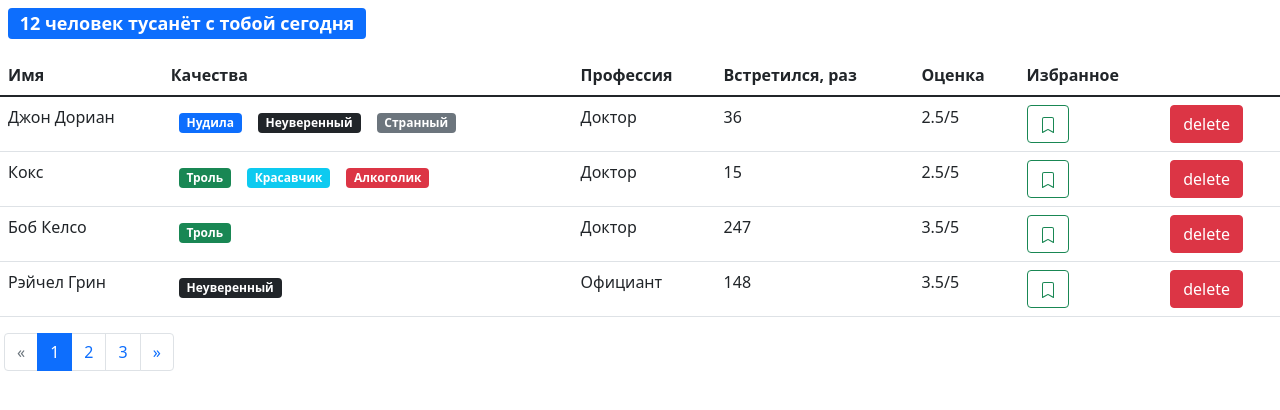
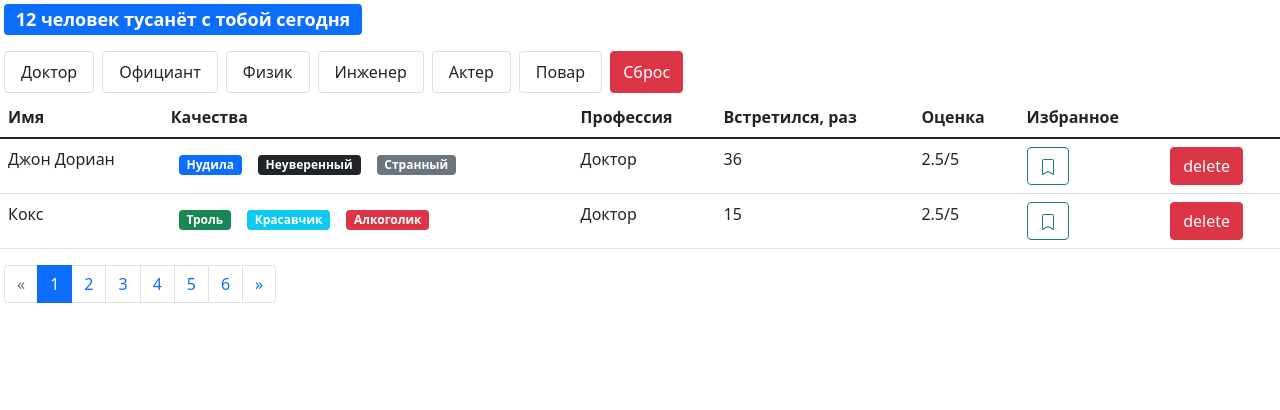
Before and after one commit to khomutovb/fast-company-app, a React (Create React App) app: page / in a window 1280 px wide. Shown: the top 410 px of the page. Built offline with nearby package versions, Linux system fonts and the light colour scheme.

Commit message:
add filter function and PropTypes obj or arr for professions

```diff
--- /dev/null
+++ b/src/api/fake.api/professions.api.js
@@ -0,0 +1,26 @@
+export const professionsObject = {
+    doctor: { _id: "67rdca3eeb7f6fgeed471818", name: "Доктор" },
+    waiter: { _id: "67rdca3eeb7f6fgeed471820", name: "Официант" },
+    physics: { _id: "67rdca3eeb7f6fgeed471814", name: "Физик" },
+    engineer: { _id: "67rdca3eeb7f6fgeed471822", name: "Инженер" },
+    actor: { _id: "67rdca3eeb7f6fgeed471824", name: "Актер" },
+    cook: { _id: "67rdca3eeb7f6fgeed471829", name: "Повар" }
+};
+export const professions = [
+    { _id: "67rdca3eeb7f6fgeed471818", name: "Доктор" },
+    { _id: "67rdca3eeb7f6fgeed471820", name: "Официант" },
+    { _id: "67rdca3eeb7f6fgeed471814", name: "Физик" },
+    { _id: "67rdca3eeb7f6fgeed471822", name: "Инженер" },
+    { _id: "67rdca3eeb7f6fgeed471824", name: "Актер" },
+    { _id: "67rdca3eeb7f6fgeed471829", name: "Повар" }
+];
+const fetchAll = () =>
+    new Promise((resolve) => {
+        window.setTimeout(function () {
+            resolve(professions);
+        }, 2000);
+    });
+
+export default {
+    fetchAll
+};
--- a/src/api/fake.api/user.api.js
+++ b/src/api/fake.api/user.api.js
@@ -1,20 +1,36 @@
-const professions = {
-    doctor: { _id: "67rdca3eeb7f6fgeed471818", name: "Доктор" },
-    waiter: { _id: "67rdca3eeb7f6fgeed471820", name: "Официант" },
-    physics: { _id: "67rdca3eeb7f6fgeed471814", name: "Физик" },
-    engineer: { _id: "67rdca3eeb7f6fgeed471822", name: "Инженер" },
-    actor: { _id: "67rdca3eeb7f6fgeed471824", name: "Актер" },
-    cook: { _id: "67rdca3eeb7f6fgeed471829", name: "Повар" }
-}
+import { professionsObject as professions } from "./professions.api";
 const qualities = {
-    tedious: { _id: "67rdca3eeb7f6fgeed471198", name: "Нудила", color: "primary" },
-    strange: { _id: "67rdca3eeb7f6fgeed471100", name: "Странный", color: "secondary" },
-    buller: { _id: "67rdca3eeb7f6fgeed4711012", name: "Троль", color: "success" },
-    alcoholic: { _id: "67rdca3eeb7f6fgeed471101", name: "Алкоголик", color: "danger" },
-    handsome: { _id: "67rdca3eeb7f6fgeed471102", name: "Красавчик", color: "info" },
-    uncertain: { _id: "67rdca3eeb7f6fgeed471102", name: "Неуверенный", color: "dark" },
-
-}
+    tedious: {
+        _id: "67rdca3eeb7f6fgeed471198",
+        name: "Нудила",
+        color: "primary"
+    },
+    strange: {
+        _id: "67rdca3eeb7f6fgeed471100",
+        name: "Странный",
+        color: "secondary"
+    },
+    buller: {
+        _id: "67rdca3eeb7f6fgeed4711012",
+        name: "Троль",
+        color: "success"
+    },
+    alcoholic: {
+        _id: "67rdca3eeb7f6fgeed471101",
+        name: "Алкоголик",
+        color: "danger"
+    },
+    handsome: {
+        _id: "67rdca3eeb7f6fgeed471102",
+        name: "Красавчик",
+        color: "info"
+    },
+    uncertain: {
+        _id: "67rdca3eeb7f6fgeed471102",
+        name: "Неуверенный",
+        color: "dark"
+    }
+};
 
 const users = [
     {
@@ -112,8 +128,16 @@ const users = [
         qualities: [qualities.handsome],
         completedMeetings: 434,
         rate: 5
-    },
-]
-export function fetchAll() {
-    return users
-}
+    }
+];
+
+const fetchAll = () =>
+    new Promise((resolve) => {
+        window.setTimeout(function () {
+            resolve(users);
+        }, 2000);
+    });
+
+export default {
+    fetchAll
+};
--- a/src/app.jsx
+++ b/src/app.jsx
@@ -1,9 +1,11 @@
-import React, { useState } from 'react'
-import SearchStatus from './components/searchStatus'
+import React, { useState, useEffect } from 'react'
 import Users from './components/users'
 import api from './api/'
 function App() {
-    const [users, setUsers] = useState(api.users.fetchAll())
+    const [users, setUsers] = useState()
+    useEffect(() => {
+        api.users.fetchAll().then((data) => setUsers(data))
+    }, [])
     const handleDelete = (userId) => {
         let key = users
             .map((item) => item)
@@ -22,8 +24,14 @@ function App() {
     }
     return (
         <React.Fragment>
-            <SearchStatus length={users.length} />
-            <Users users={users} onDelete={handleDelete} onToggleBookMark={handleToggleBookMark} />
+            {users ? (
+                <Users users={users} onDelete={handleDelete} onToggleBookMark={handleToggleBookMark} />
+            ) : (
+                    <div className="d-flex align-items-center m-2">
+                        <strong>Loading...</strong>
+                    </div>
+                )
+            }
         </React.Fragment>
     );
 }
--- /dev/null
+++ b/src/components/groupList.jsx
@@ -0,0 +1,33 @@
+import React from 'react'
+import PropTypes from 'prop-types'
+
+const GroupList = ({ items, valueProperty, contentProperty, derictionProperty, onItemSelect, selectedItem }) => {
+    return (
+        <ul className={"list-group " + derictionProperty}>
+            {Object.keys(items).map((item) => (
+                <li
+                    style={{ borderWidth: '1px', borderRadius: '4px' }}
+                    className={"list-group-item m-1 " + (items[item] === selectedItem ? 'active' : '')}
+                    role="button"
+                    key={items[item][valueProperty]}
+                    onClick={() => onItemSelect(items[item])}
+                >
+                    {items[item][contentProperty]}
+                </li>
+            ))}
+        </ul>
+    )
+}
+GroupList.defaultProps = {
+    valueProperty: '_id',
+    contentProperty: 'name'
+}
+GroupList.propTypes = {
+    items: PropTypes.oneOfType([PropTypes.object, PropTypes.array]),
+    valueProperty: PropTypes.string.isRequired,
+    contentProperty: PropTypes.string.isRequired,
+    derictionProperty: PropTypes.string,
+    onItemSelect: PropTypes.func.isRequired,
+    selectedItem: PropTypes.object,
+}
+export default GroupList
--- a/src/components/pagination.jsx
+++ b/src/components/pagination.jsx
@@ -4,26 +4,26 @@ import PropTypes from 'prop-types'
 
 const Pagination = ({ onPageChange, itemsCount, pageSize, currentPage, onPageChangePrev, onPageChangeNext }) => {
     const pageCount = Math.ceil(itemsCount / pageSize)
-    if (pageCount === 1 && itemsCount < 0) return null
+    if (pageCount === 1 ) return null
     const pages = _.range(1, pageCount + 1)
     //[]
     return (
         <nav aria-label="Page navigation example">
             <ul className="pagination m-1">
                 {pages.length > 0 && itemsCount > pageSize &&
-                    <li className={'page-item ' + (currentPage === 1 ? 'disabled' : '')}>
+                    <li className={'page-item ' + (currentPage === 1 ? 'disabled' : '')} role="button">
                         <a className="page-link" aria-label="Previous" onClick={() => onPageChangePrev(currentPage - 1)}>
                             <span aria-hidden="true">&laquo;</span>
                         </a>
                     </li>
                 }
                 {pages.map((page) => (
-                    <li key={page} className={'page-item ' + (page === currentPage ? 'active' : '')}>
+                    <li key={page} className={'page-item ' + (page === currentPage ? 'active' : '')} role="button">
                         <a className="page-link" onClick={() => onPageChange(page)}>{page}</a>
                     </li>
                 ))}
                 {pages.length > 0 && itemsCount > pageSize &&
-                    <li className={'page-item ' + (currentPage === pages.length ? 'disabled' : '')}>
+                    <li className={'page-item ' + (currentPage === pages.length ? 'disabled' : '')} role="button">
                         <a className="page-link" aria-label="Next" onClick={() => onPageChangeNext((currentPage + 1), pages.length)}>
                             <span aria-hidden="true">&raquo;</span>
                         </a>
@@ -35,7 +35,7 @@ const Pagination = ({ onPageChange, itemsCount, pageSize, currentPage, onPageCha
 }
 Pagination.propTypes = {
     onPageChange: PropTypes.func.isRequired,
-    itemsCount: PropTypes.number.isRequired,
+    itemsCount: PropTypes.number,
     pageSize: PropTypes.number.isRequired,
     currentPage: PropTypes.number.isRequired,
     onPageChangePrev: PropTypes.func,
--- a/src/components/searchStatus.jsx
+++ b/src/components/searchStatus.jsx
@@ -10,6 +10,6 @@ const SearchStatus = ({ length }) => {
     )
 }
 SearchStatus.propTypes = {
-    length: PropTypes.number.isRequired,
+    length: PropTypes.number,
 }
 export default SearchStatus
--- a/src/components/users.jsx
+++ b/src/components/users.jsx
@@ -1,14 +1,28 @@
-import React, { useState } from 'react'
+import React, { useState, useEffect } from 'react'
 import User from './user'
 import Pagination from './pagination'
 import { paginate } from '../utils/pagination'
 import PropTypes from 'prop-types'
+import api from '../api'
+import GroupList from './groupList'
+import SearchStatus from './searchStatus'
+import _ from 'lodash'
 const Users = ({ users: allUsers, onDelete, onToggleBookMark }) => {
-    const count = allUsers.length
-    const pageSize = 4
     const [currentPage, setCurrentPage] = useState(1)
+    const [professions, setProfessions] = useState()
+    const [selectedProf, setSelectedProf] = useState()
+    const pageSize = 2
+    useEffect(() => {
+        api.professions.fetchAll().then((data) => setProfessions(data))
+    }, [])
+    useEffect(() => {
+        setCurrentPage(1)
+    }, [selectedProf])
     const handlePageChange = (pageIndex) => {
         setCurrentPage(pageIndex)
+    }
+    const handleProfessionsSelect = (items) => {
+        setSelectedProf(items)
     }
     const handlePageChangePrev = (prevIndex) => {
         if (prevIndex > 0) {
@@ -20,9 +34,33 @@ const Users = ({ users: allUsers, onDelete, onToggleBookMark }) => {
             setCurrentPage(nextIndex)
         }
     }
-    const users = paginate(allUsers, currentPage, pageSize)
+    const filteredUsersFunc = () => {
+        if (professions instanceof Array) {
+            return allUsers.filter((user) => _.isEqual(user.profession, selectedProf))
+        } else {
+            return selectedProf ? allUsers.filter((user) => user.profession === selectedProf) : allUsers
+        }
+    }
+    const filteredUsers = selectedProf ? filteredUsersFunc() : allUsers
+    const count = filteredUsers.length
+    const users = paginate(filteredUsers, currentPage, pageSize)
+    const clearFilter = () => {
+        setSelectedProf(undefined)
+    }
     return (
         <React.Fragment>
+            <SearchStatus length={count} />
+            {professions &&
+                <div className="d-flex">
+                    <GroupList
+                        selectedItem={selectedProf}
+                        items={professions}
+                        onItemSelect={handleProfessionsSelect}
+                        derictionProperty='list-group-horizontal flex-wrap'
+                    />
+                    <button className="btn btn-danger m-1" onClick={clearFilter}>Сброс</button>
+                </div>
+            }
             <table className="table">
                 <thead>
                     <tr>
--- a/src/utils/extraFunction.js
+++ b/src/utils/extraFunction.js
@@ -1,5 +1,5 @@
 export function getBageClasses(number) {
-    let classes = 'badge m-2  bg-'
+    let classes = 'badge m-1  bg-'
     classes += number === 0 ? 'danger' : 'primary'
     return classes
 }
```
Also changed, not shown: src/api/index.js (+6 -4 lines).
